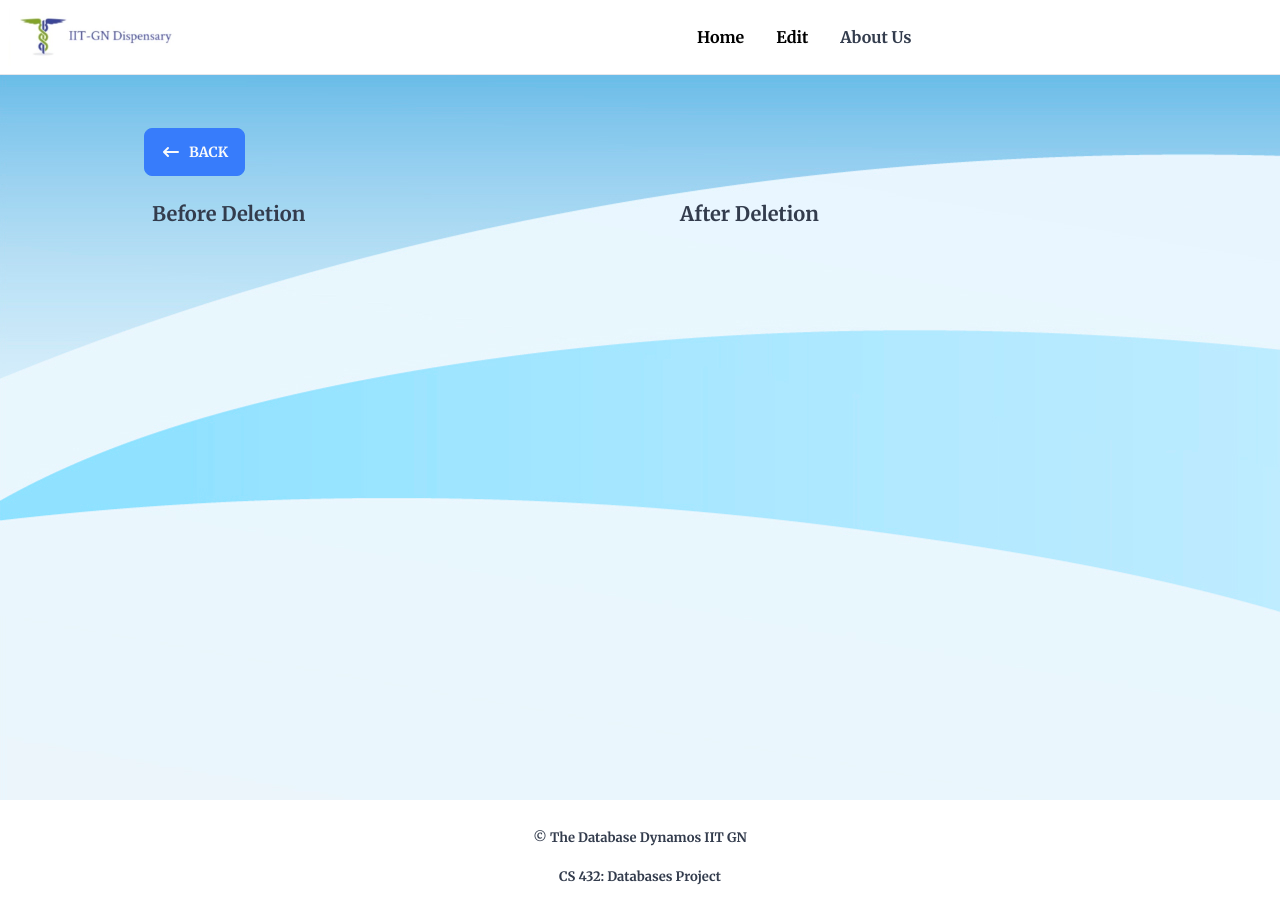
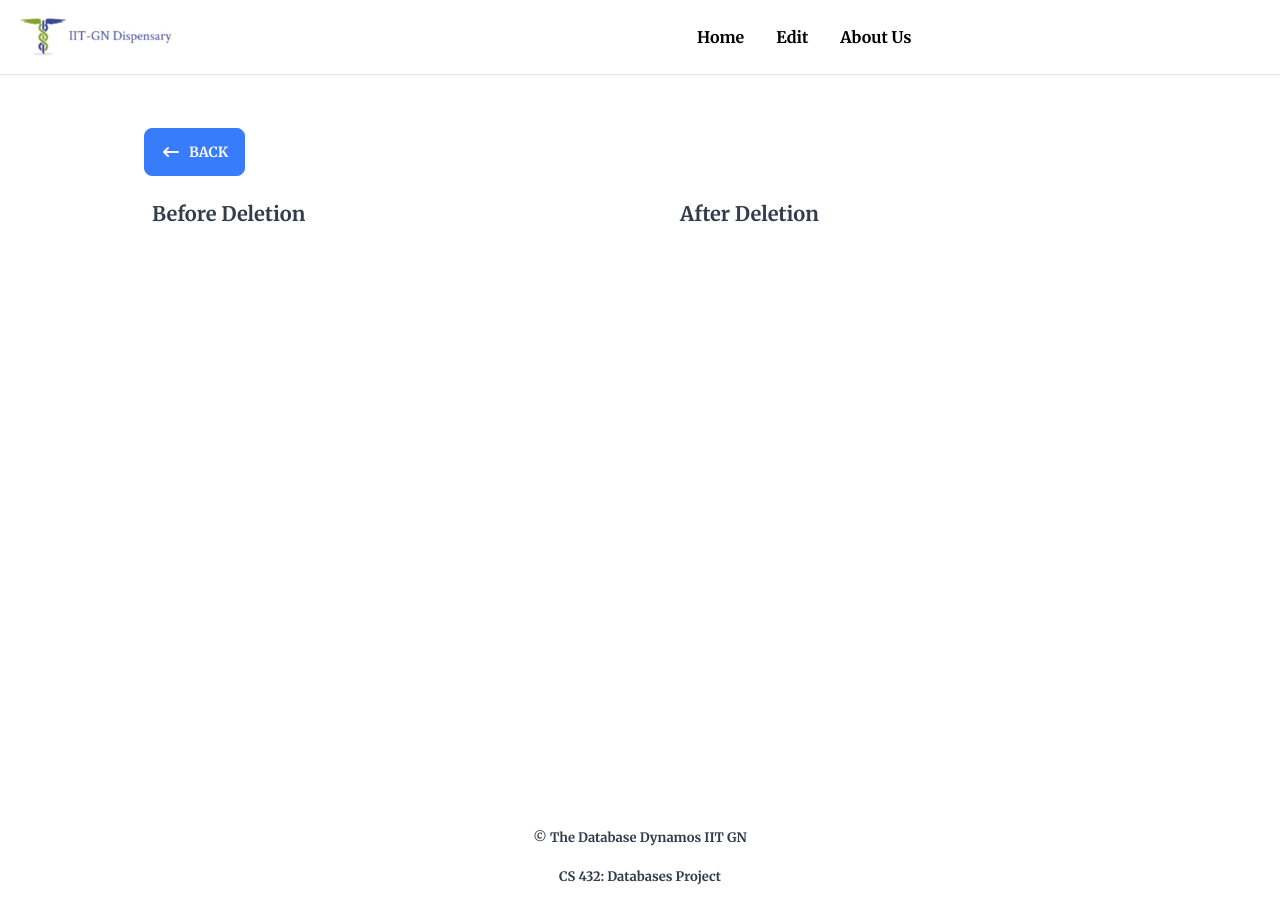
Before and after one commit to ojas-15/Database_Project, a Flask app: template templates/delete_results.html in a window 1280 px wide. Run offline with Flask 2, Linux system fonts and the light colour scheme; the template is opened without the code that fills it, so the values that code supplies are empty; some libraries are stand-ins or nearby versions.

Commit message:
updated files

```diff
--- /dev/null
+++ b/tempCodeRunnerFile.py
@@ -0,0 +1 @@
+dms
--- a/templates/delete_results.html
+++ b/templates/delete_results.html
@@ -2,17 +2,14 @@
 <html lang="en" data-theme="emerald">
 
 <head style="height: 100%; width: 100%;">
-
+  <!-- Required meta tags -->
   <meta charset="utf-8">
   <meta name="viewport" content="width=device-width, initial-scale=1, shrink-to-fit=no">
 
-  <!-- Bootstrap link  -->
   <link href="https://cdn.jsdelivr.net/npm/daisyui@2.12.0/dist/full.css" rel="stylesheet" type="text/css" />
   <script src="https://cdn.tailwindcss.com"></script>
-
-  <!-- font awesome -->
+  <link rel="shortcut icon" href="{{ url_for('static', filename='favicon.ico') }}">
   <link href="https://fonts.googleapis.com/css2?family=Merriweather:wght@700&display=swap" rel="stylesheet">
-
   <style>
     .ghost-btn {
       color: black;
@@ -27,6 +24,8 @@
       background-color: #377cfb;
       border-color: #377cfb;
     }
+
+
   </style>
 
   <title>Dispensary Management System</title>
@@ -34,7 +33,6 @@
 </head>
 
 <body style="height: 100%; width: 100%; overflow-x: hidden; font-family: 'Merriweather', serif;">
-
   <!-- navbar -->
   <div class="navbar mb-2 fixed w-full z-50  top-0 border-b bg-base-100 text-base-content ">
     <div class="container">
@@ -42,19 +40,18 @@
         <img src="static/logo1.jpeg.jpg" alt="Bootstrap" width="175" height="50">
       </a>
     </div>
-
     <div class="hidden px-2 mx-2 navbar-center lg:flex">
       <div class="flex items-stretch">
         <ul class="menu menu-horizontal">
           <li>
             <a href="index" class="ghost-btn rounded-lg">Home</a>
             <a href="pick_table" class="ghost-btn rounded-lg">Edit</a>
-            <a href="/about_us">About Us</a>
+            <a href="http://127.0.0.1:5000/templates/about_us.html" class="ghost-btn rounded-lg">About Us</a>
+
           </li>
         </ul>
       </div>
     </div>
-
     <div class="navbar-end">
       <div class="dropdown dropdown-end">
         <div tabindex="0" class="m-1 btn btn-square btn-ghost lg:hidden">
@@ -68,12 +65,16 @@
             <a href="/">Home</a>
             <a href="pick_table">Edit</a>
           </li>
+
         </ul>
       </div>
+
     </div>
   </div>
 
-  <div class="min-h-screen bg-base-100 p-16 lg:p-32" style="background-image: url(static/bg2.jpg);">
+
+
+  <div class="min-h-screen bg-base-100 p-16 lg:p-32">
     <div class="flex-col">
       <div class="form-control">
         <div class="flex-row gap-2 pl-4">
@@ -84,6 +85,7 @@
                 clip-rule="evenodd" />
             </svg>
             Back</a>
+            <!-- <a href="pick_table" class="ghost-btn rounded-lg">Edit</a> -->
         </div>
       </div>
     </div>
--- a/templates/index.html
+++ b/templates/index.html
@@ -2,7 +2,7 @@
 <html lang="en" data-theme="emerald">
 
 <head style="height: 100%; width: 100%;">
-  <!-- Required meta tags -->
+
   <meta charset="utf-8">
   <meta name="viewport" content="width=device-width, initial-scale=1, shrink-to-fit=no">
 
```
Also changed, not shown: templates/insert_results.html (+14 -17 lines), templates/update_results.html (+6 -5 lines).
